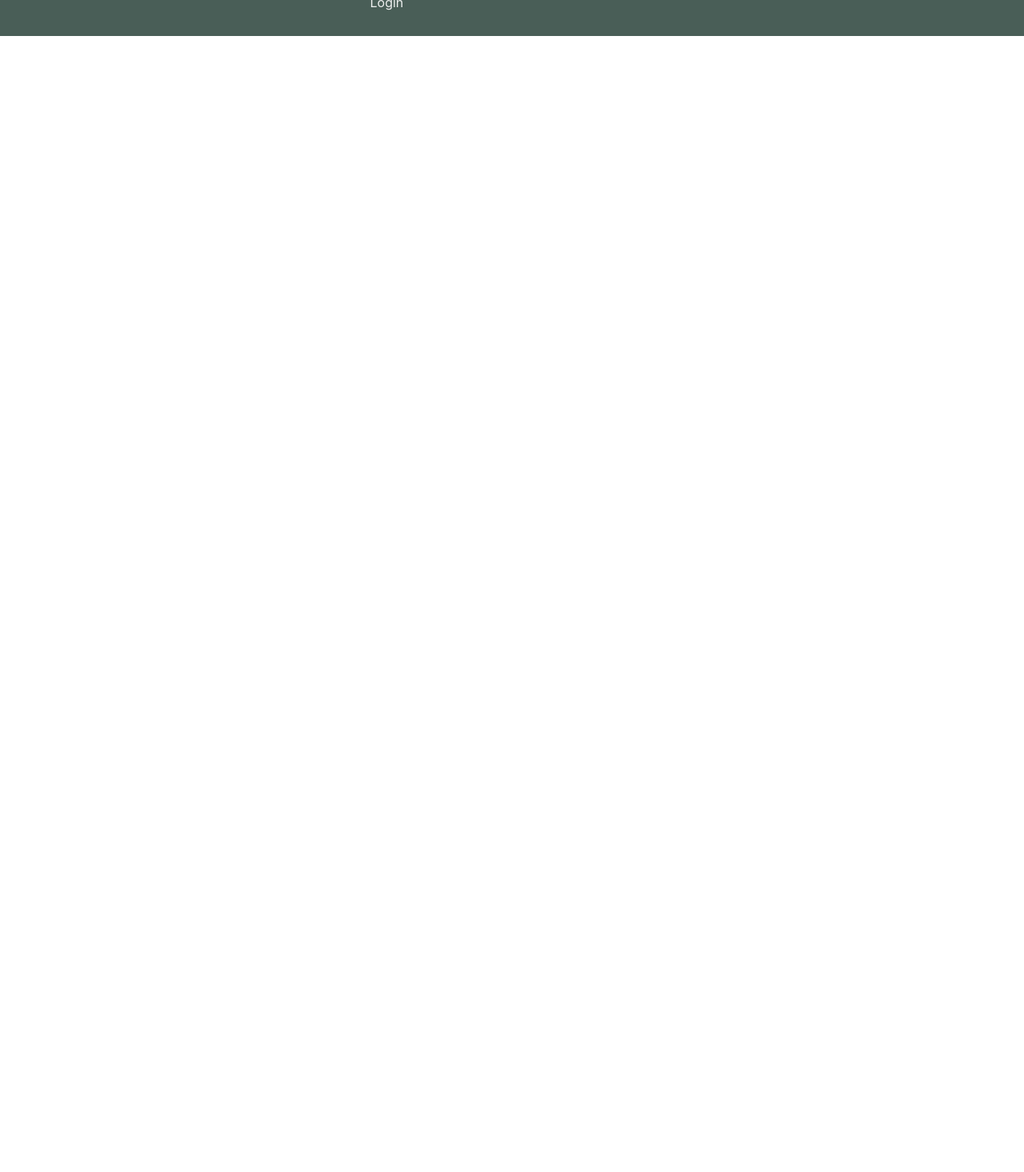
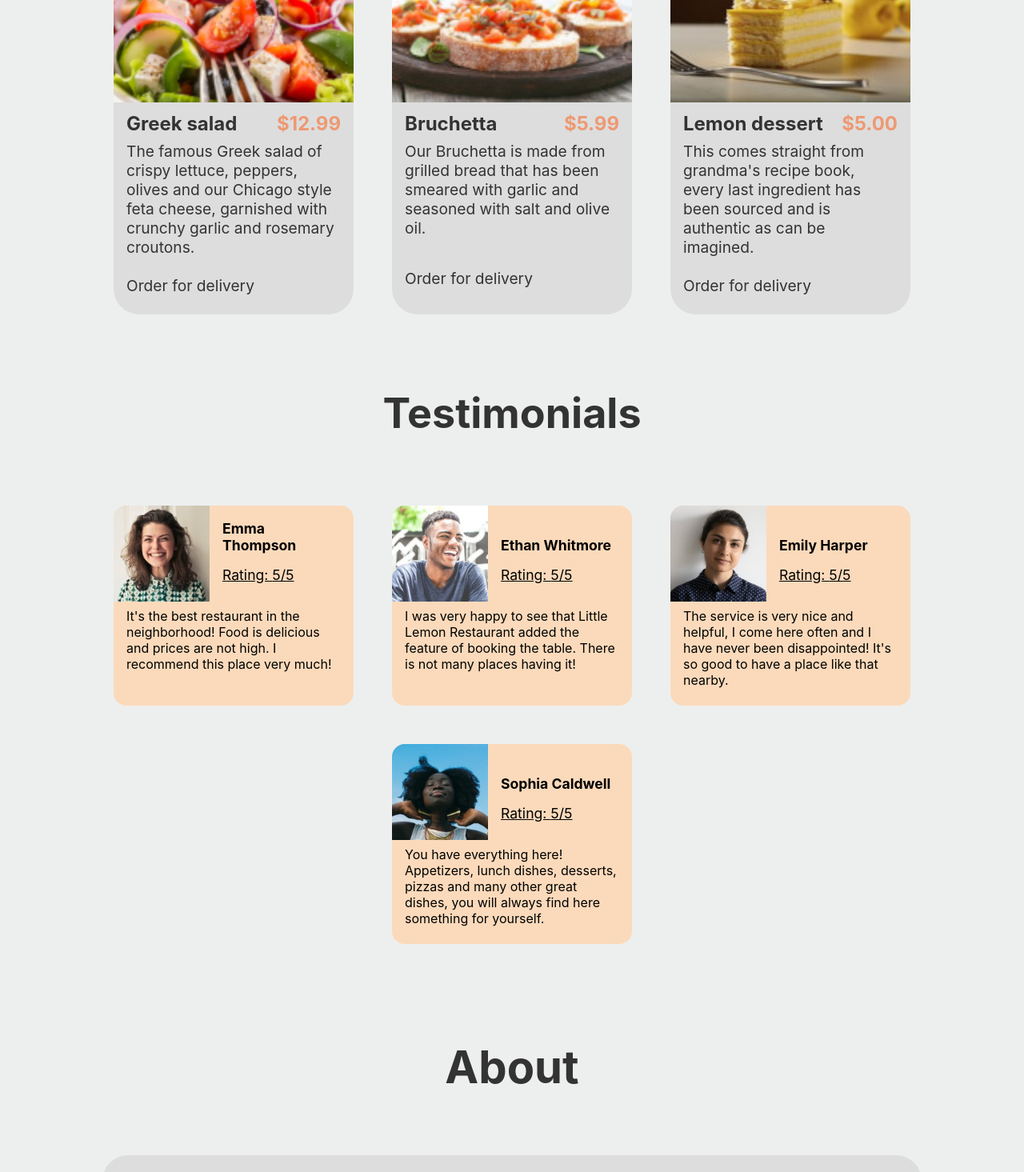
Before and after one commit to Kamil2104/Meta-Front-End-Developer-Capstone-Project, a React (Create React App) app: page / in a window 1280 px wide. Shown: the part 860-2325 px from the top of the page at 80% size. Before the commit the page ends 905 px from the top, so only its background shows below. Built offline with nearby package versions, Linux system fonts and the light colour scheme.

Commit message:
fix: mistake was made. Main component file should stay in its place

```diff
--- a/src/App.js
+++ b/src/App.js
@@ -1,6 +1,6 @@
 import NavigationBar from './components/NavigationBar'
 import Header from './components/Header'
-import Main from './components/Main';
+import Main from './components/main/Main';
 import Footer from './components/Footer';
 
 import './assets/styles/App.css';
--- /dev/null
+++ b/src/components/main/Main.js
@@ -0,0 +1,14 @@
+import Highlights from "./components/Highlights/Highlights.js";
+import Testimonials from "./components/Testimonials/Testimonials.js";
+import About from "./components/About/About.js";
+
+const Main = () => {
+  return (
+    <main>
+        <Highlights />
+        <Testimonials />
+        <About />
+    </main>
+)};
+
+export default Main;
```
Also changed, not shown: src/pages/Main.js (deleted, +0 -14 lines).
